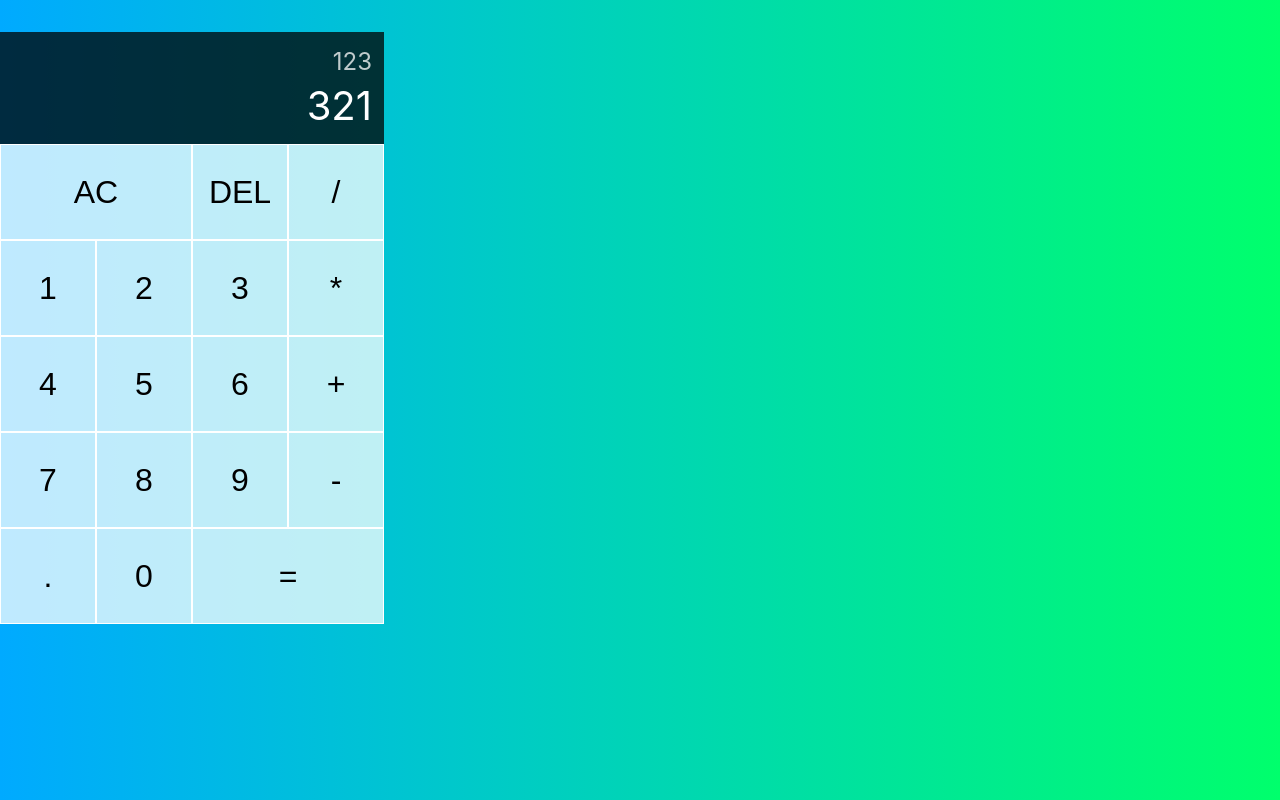
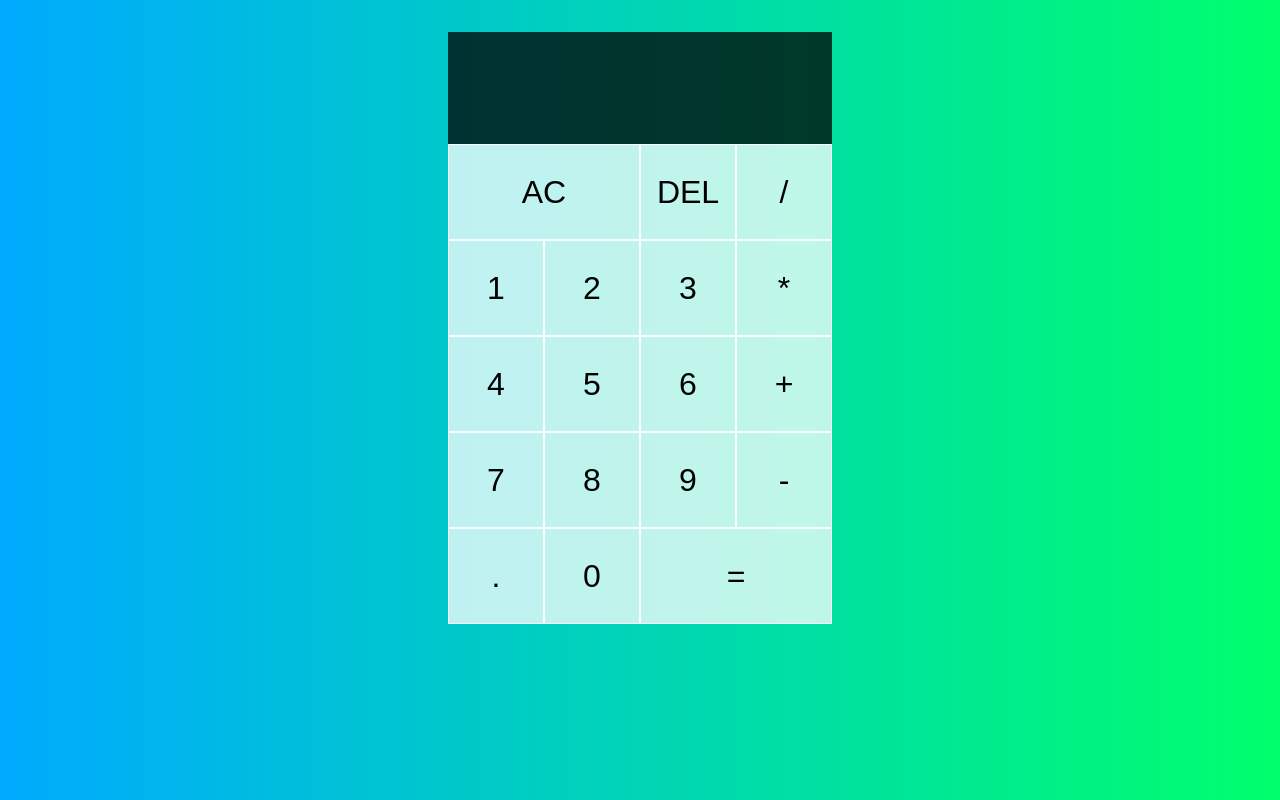
Before and after one commit to GuilhermeSenna/React-Calculator, a React (Create React App) app in the folder my-app/: page / in a window 1280 px wide. Built offline with nearby package versions, Linux system fonts and the light colour scheme; the HTML template or start-up script is replaced by a standard one.

Commit message:
Initial logic for operands

```diff
--- a/my-app/src/App.js
+++ b/my-app/src/App.js
@@ -1,29 +1,61 @@
+import { useReducer } from 'react';
+import DigitButton from './components/DigitButton';
+import OperationButton from './components/OperationButton';
 import './styles.css';
 
+export const ACTIONS = {
+  ADD_DIGIT: 'add-digit',
+  CHOOSE_OPERATION: 'choose-operation',
+  CLEAR: 'clear',
+  DELETE_DIGIT: 'delete-digit',
+  EVALUATE: 'evaluate'
+}
+
 function App() {
+
+  // state, action
+  const reducer = (state, { type, payload }) => {
+
+    console.log(state)
+
+    switch (type) {
+      case ACTIONS.ADD_DIGIT:
+        return {
+          ...state,
+          currentOperand: `${state.currentOperand || ""}${payload.digit}`
+        }
+      default:
+        return null
+    }
+  }
+
+  const [{ currentOperand, previousOperand, operation }, dispatch] = useReducer(reducer, {});
+
+  console.log(currentOperand)
+
   return (
     <div className="calculator-grid">
       <div className="output">
-        <div className="previous-operand">123</div>
-        <div className="current-operand">321</div>
+        <div className="previous-operand">{previousOperand} {operation}</div>
+        <div className="current-operand">{currentOperand}</div>
       </div>
       <button className="span-two">AC</button>
       <button>DEL</button>
-      <button>/</button>
-      <button>1</button>
-      <button>2</button>
-      <button>3</button>
-      <button>*</button>
-      <button>4</button>
-      <button>5</button>
-      <button>6</button>
-      <button>+</button>
-      <button>7</button>
-      <button>8</button>
-      <button>9</button>
-      <button>-</button>
-      <button>.</button>
-      <button>0</button>
+      <OperationButton operation="/" dispatch={dispatch} />
+      <DigitButton digit="1" dispatch={dispatch} />
+      <DigitButton digit="2" dispatch={dispatch} />
+      <DigitButton digit="3" dispatch={dispatch} />
+      <OperationButton operation="*" dispatch={dispatch} />
+      <DigitButton digit="4" dispatch={dispatch} />
+      <DigitButton digit="5" dispatch={dispatch} />
+      <DigitButton digit="6" dispatch={dispatch} />
+      <OperationButton operation="+" dispatch={dispatch} />
+      <DigitButton digit="7" dispatch={dispatch} />
+      <DigitButton digit="8" dispatch={dispatch} />
+      <DigitButton digit="9" dispatch={dispatch} />
+      <OperationButton operation="-" dispatch={dispatch} />
+      <DigitButton digit="." dispatch={dispatch} />
+      <DigitButton digit="0" dispatch={dispatch} />
       <button className="span-two">=</button>
     </div>
   );
--- /dev/null
+++ b/my-app/src/components/DigitButton.js
@@ -0,0 +1,14 @@
+import { ACTIONS } from "../App"
+
+const DigitButton = ({ dispatch, digit }) => {
+
+    // console.log(digit)
+
+    const buttonHandler = () => {
+        dispatch({ type: ACTIONS.ADD_DIGIT, payload: { digit } })
+    }
+
+    return <button onClick={buttonHandler}>{digit}</button>
+}
+
+export default DigitButton;
--- /dev/null
+++ b/my-app/src/components/OperationButton.js
@@ -0,0 +1,14 @@
+import { ACTIONS } from "../App"
+
+const OperationButton = ({ dispatch, operation }) => {
+
+    // console.log(digit)
+
+    const buttonHandler = () => {
+        dispatch({ type: ACTIONS.CHOOSE_OPERATION, payload: { operation } })
+    }
+
+    return <button onClick={buttonHandler}>{operation}</button>
+}
+
+export default OperationButton;
--- a/my-app/src/styles.css
+++ b/my-app/src/styles.css
@@ -12,6 +12,7 @@
 .calculator-grid {
     display: grid;
     margin-top: 2rem;
+    justify-content: center;
     grid-template-columns: repeat(4, 6rem);
     grid-template-rows: minmax(7rem, auto) repeat(5, 6rem);
 }
```
